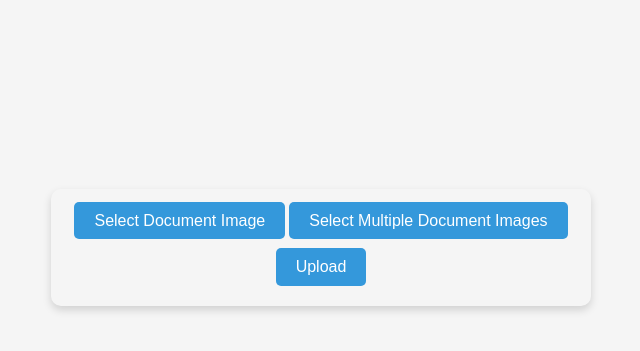
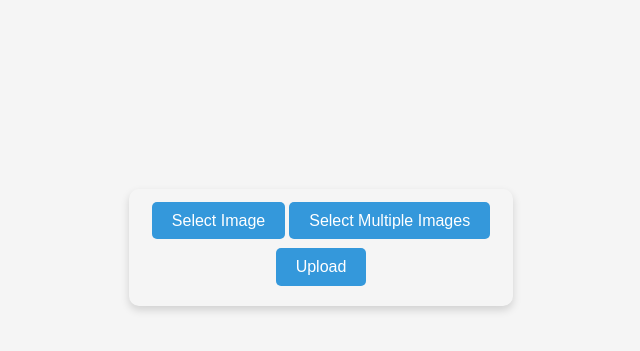
Before and after one commit to ZiniMedAmine/InvoiceScan, a Django app: page /invoiceScanApp/home in a window 1280 px wide. Shown: the part 153-504 px from the top of the page, without its empty margins (319-959 px from the left). Run offline with Django 5.2, Linux system fonts and the light colour scheme.

Commit message:
multiple+process

```diff
--- a/invoiceScanProject/invoiceScanApp/templates/home.html
+++ b/invoiceScanProject/invoiceScanApp/templates/home.html
@@ -66,11 +66,11 @@
             <table>
                 <tr>
                     <td>
-                        <label for="file-upload" class="upload-button">Select Document Image</label>
-                        <input type="file" id="file-upload" name="file" class="upload-input" accept="image/*">
+                        <label for="file-upload" class="upload-button">Select Image</label>
+                        <input type="file" id="file-upload" name="files" class="upload-input" accept="image/*">
                     </td>
                     <td>
-                        <label for="files-upload" class="upload-button">Select Multiple Document Images</label>
+                        <label for="files-upload" class="upload-button">Select Multiple Images</label>
                         <input type="file" id="files-upload" name="files" class="upload-input" accept="image/*" multiple>
                     </td>
                 </tr>
--- a/invoiceScanProject/invoiceScanApp/views.py
+++ b/invoiceScanProject/invoiceScanApp/views.py
@@ -10,26 +10,20 @@ def home(request):
     if request.method == 'POST':
         form = UploadFileForm(request.POST, request.FILES)
 
+
                 # Handle the single file
-        single_file = request.FILES['file']
-        id_single = Id.objects.create(doc=single_file)
-        id_single.save()
-        response_message = "\nSingle image with id " + str(id_single.pk) + " uploaded: " + str(id_single.doc)
-        image_path = id_single.doc.path
-                #preprocessing the image and saving it
-        preprocessed_image = preprocess_image(image_path)
-        preprocessed_image_filename = f"preprocessed_{id_single.pk}.jpg"  # Generate unique filename
-        preprocessed_image_path = os.path.join(settings.MEDIA_ROOT, preprocessed_image_filename)  # Construct save path
-        cv2.imwrite(preprocessed_image_path, preprocessed_image)
-
-#                extracted_text = perform_ocr(preprocessed_image)
-#                print(extracted_text)
 
         files = request.FILES.getlist('files')
         for uploaded_file in files:
-                    id_multiple = Id.objects.create(doc=uploaded_file)
-                    id_multiple.save()
-                    response_message += "\nMultiple image with id " + str(id_multiple.pk) + " uploaded: " + str(id_multiple.doc)
+                    id_image = Id.objects.create(doc=uploaded_file)
+                    id_image.save()
+                    response_message = "\n image with id " + str(id_image.pk) + " uploaded: " + str(id_image.doc)
+                    image_path = id_image.doc.path
+
+                    preprocessed_image = preprocess_image(image_path)
+                    preprocessed_image_filename = f"preprocessed_{id_image.pk}.jpg"  # Generate unique filename
+                    preprocessed_image_path = os.path.join(settings.MEDIA_ROOT, preprocessed_image_filename)  # Construct save path
+                    cv2.imwrite(preprocessed_image_path, preprocessed_image)
 
         return HttpResponse(response_message)
 
```
Also changed, not shown: invoiceScanProject/Preprocessed/images/image_2024-03-08_210205867.png (deleted), invoiceScanProject/Preprocessed/images/image_2024-03-08_210205867_JTEdAjw.png (deleted), invoiceScanProject/Preprocessed/images/relv_dSSNstn.png (added), invoiceScanProject/Preprocessed/preprocessed_110.jpg (deleted), invoiceScanProject/Preprocessed/preprocessed_111.jpg (deleted), invoiceScanProject/Preprocessed/preprocessed_128.jpg (added), invoiceScanProject/Preprocessed/preprocessed_129.jpg (added), invoiceScanProject/Preprocessed/preprocessed_130.jpg (added), invoiceScanProject/db.sqlite3.
